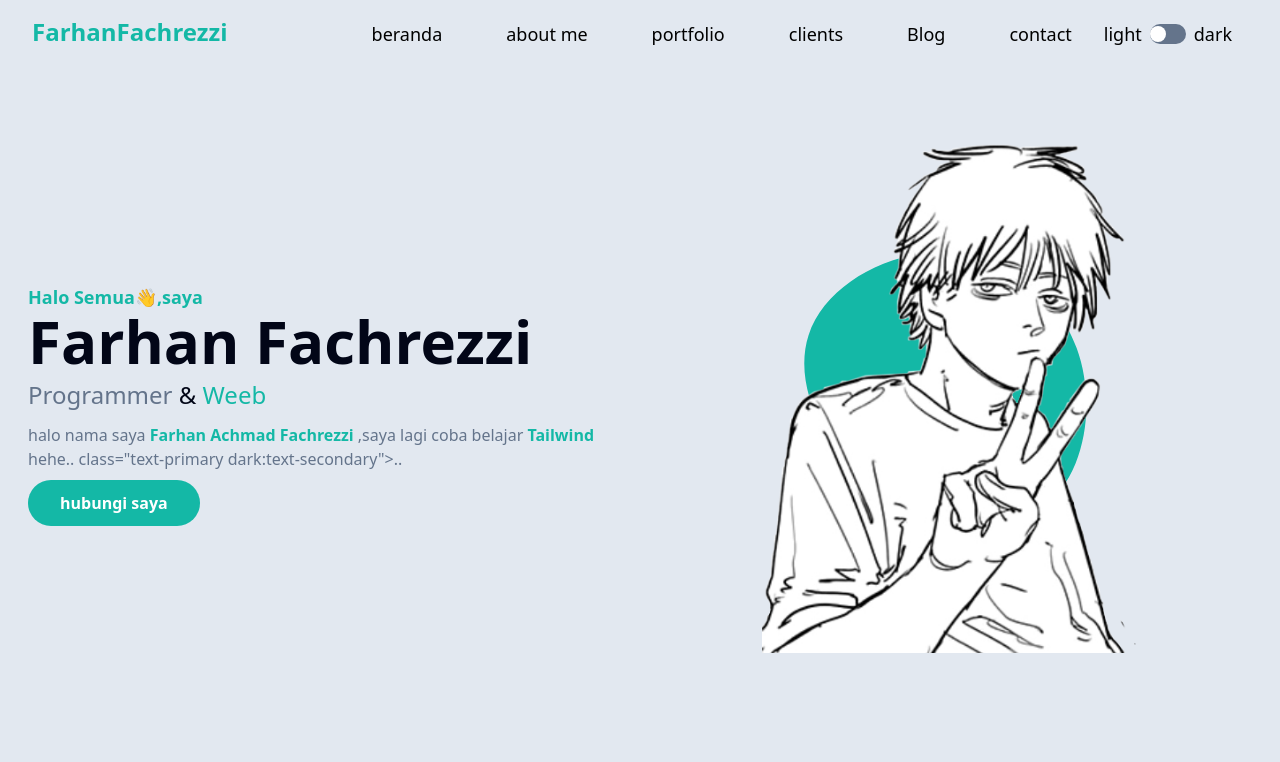
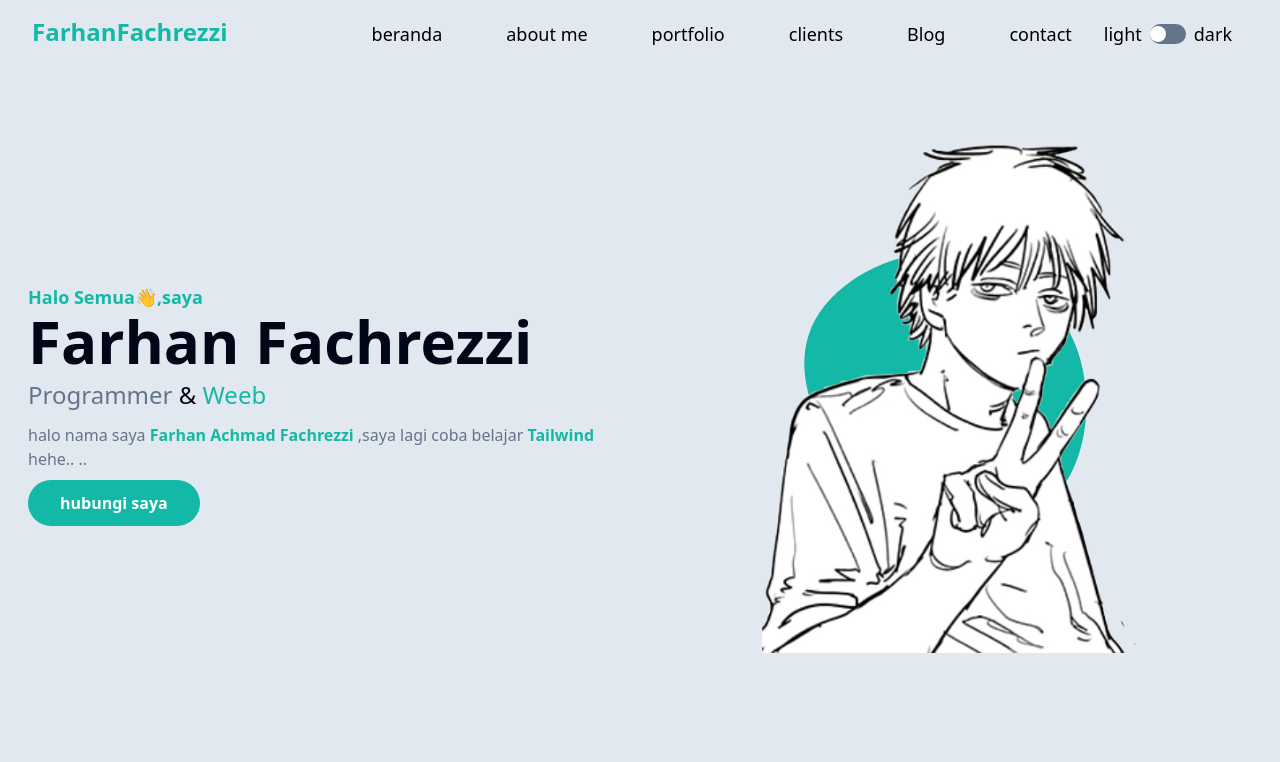
Before and after one commit to FarhanFachrezzi/Portfolio, a website: page index.html in a window 1280 px wide. Shown: the top 762 px of the page. Drawn offline with Linux system fonts and the light colour scheme.

Commit message:
bug fixing

```diff
--- a/index.html
+++ b/index.html
@@ -75,7 +75,7 @@
             halo nama saya <span class="text-primary font-semibold dark:text-white">Farhan Achmad Fachrezzi</span> ,saya
             lagi coba
             belajar <span class="text-primary font-semibold">Tailwind</span> hehe..<span>
-              class="text-primary dark:text-secondary">..</span>
+              ..</span>
           </p>
           <a href="#" class="py-3 px-8 bg-primary rounded-full font-semibold text-white text-center">hubungi saya</a>
         </div>
```
